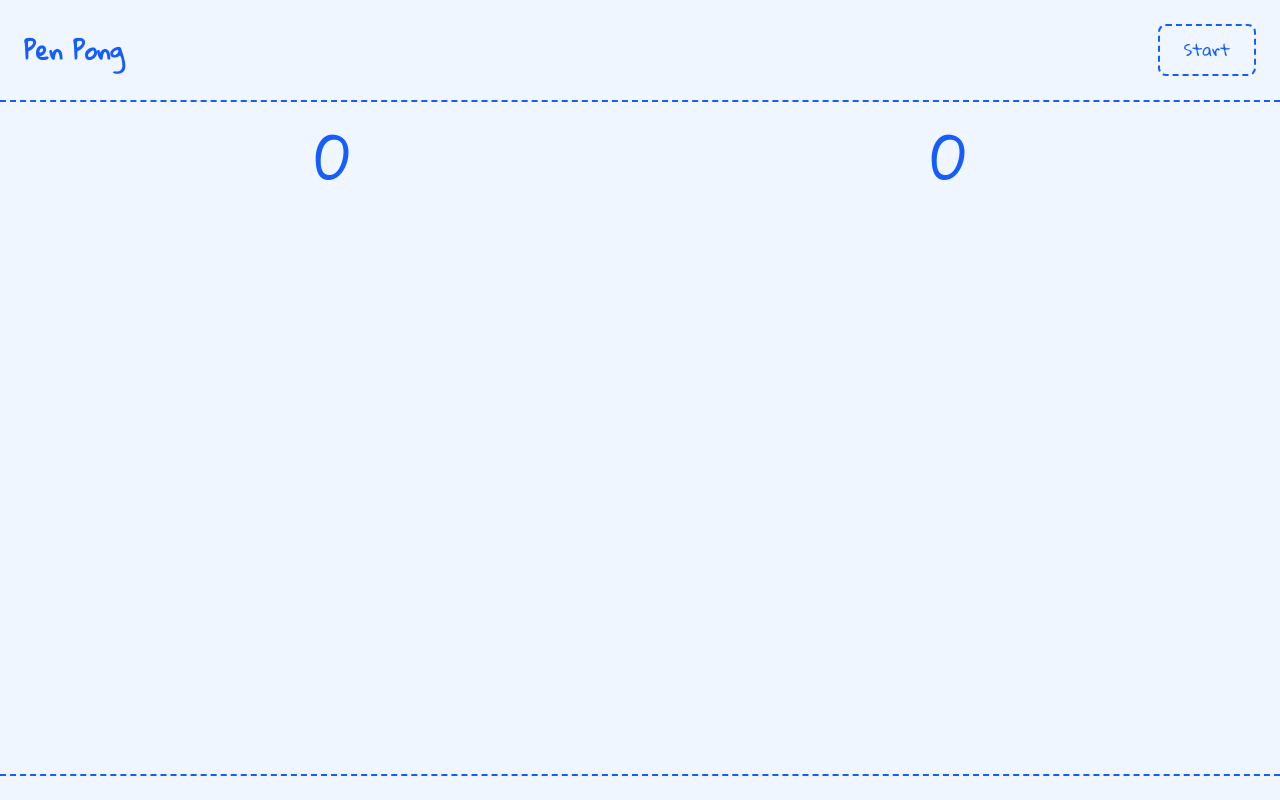
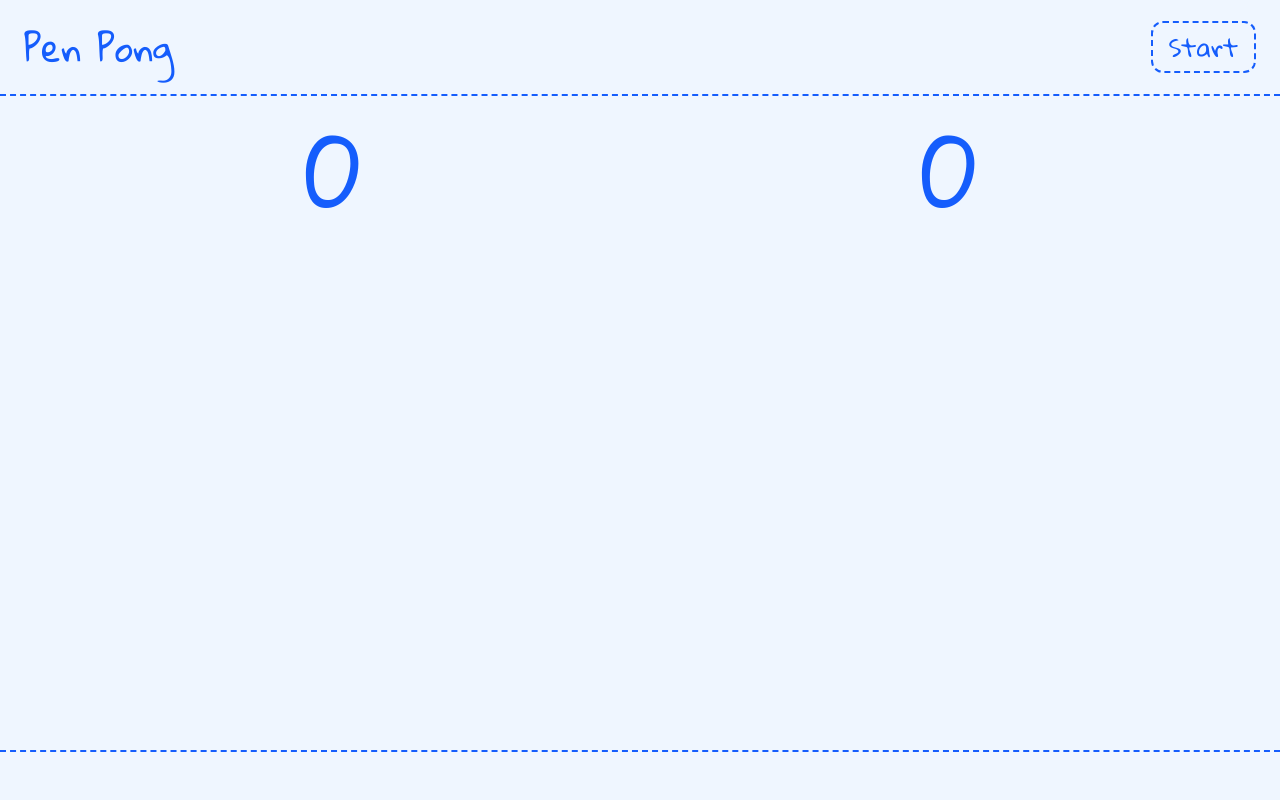
Before and after one commit to AlbertSanIza/pen-pong, a website built with Vite: page index.html in a window 1280 px wide. Built offline with nearby package versions, Linux system fonts and the light colour scheme.

Commit message:
Update layout and styling in index.html for improved header and button design

```diff
--- a/index.html
+++ b/index.html
@@ -10,13 +10,13 @@
         <title>Pen Pong</title>
     </head>
     <body class="gloria-hallelujah-regular bg-blue-50 text-blue-600">
-        <div class="absolute flex size-full flex-col gap-6 overflow-hidden py-6">
-            <div class="flex w-full items-center justify-between gap-6 px-6">
-                <h1 class="text-2xl font-bold">Pen Pong</h1>
-                <button id="startButton" class="rounded-lg border-2 border-dashed p-6 py-3 hover:cursor-pointer hover:bg-blue-100">Start</button>
+        <div class="absolute flex size-full flex-col overflow-hidden pb-12">
+            <div class="flex h-24 w-full items-center justify-between border-b-2 border-dashed px-6">
+                <h1 class="text-4xl">Pen Pong</h1>
+                <button id="startButton" class="rounded-xl border-2 border-dashed px-4 py-2 text-2xl hover:cursor-pointer hover:bg-blue-100">Start</button>
             </div>
-            <div class="relative flex-1 overflow-hidden border-y-2 border-dashed">
-                <div class="pointer-events-none absolute top-0 grid w-full grid-cols-2 p-6 text-center text-6xl">
+            <div class="relative flex-1 overflow-hidden border-b-2 border-dashed">
+                <div class="pointer-events-none absolute top-0 grid w-full grid-cols-2 p-6 text-center text-8xl">
                     <div id="playerScore">0</div>
                     <div id="aiScore">0</div>
                 </div>
```
